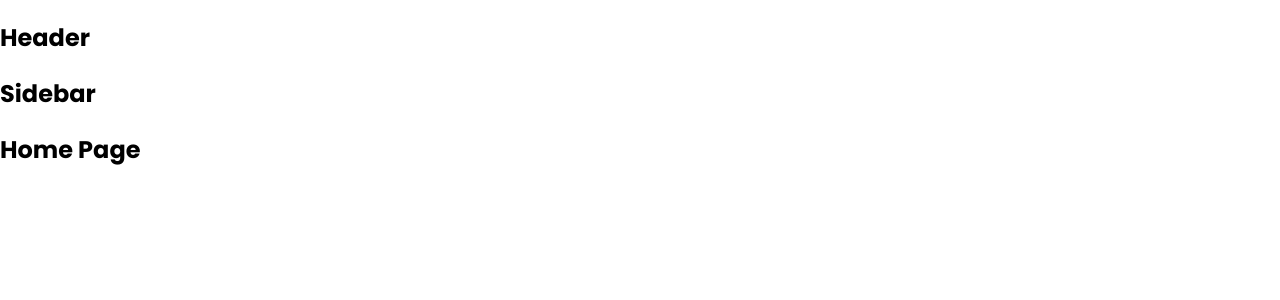
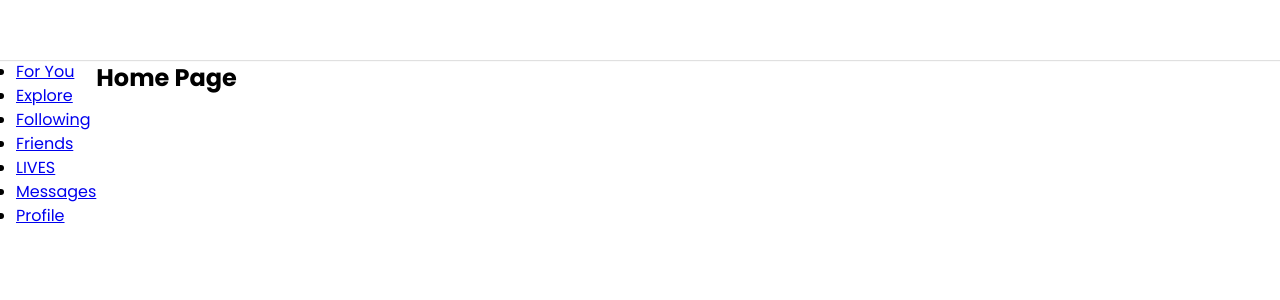
Before and after one commit to Dangtruong-DUT/Tiktok-App-Clone-Backend-V1, a React (Create React App) app: page / in a window 1280 px wide. Shown: the top 300 px of the page. Built offline with nearby package versions, Linux system fonts and the light colour scheme.

Commit message:
dung base defaulLayout hoan thanh

```diff
--- a/package.json
+++ b/package.json
@@ -6,6 +6,7 @@
     "@testing-library/jest-dom": "^5.16.4",
     "@testing-library/react": "^13.1.1",
     "@testing-library/user-event": "^13.5.0",
+    "classnames": "^2.5.1",
     "normalize.css": "^8.0.1",
     "react": "^18.3.1",
     "react-dom": "^18.3.1",
--- a/src/components/GlobalStyles/GlobalStyles.scss
+++ b/src/components/GlobalStyles/GlobalStyles.scss
@@ -2,11 +2,17 @@
 @import url('https://fonts.googleapis.com/css2?family=Poppins:ital,wght@0,100;0,200;0,300;0,400;0,500;0,600;0,700;0,800;0,900;1,100;1,200;1,300;1,400;1,500;1,600;1,700;1,800;1,900&display=swap');
 
 * {
-    box-sizing: border-box;
+    box-sizing: border-box !important;
+    margin: 0;
+    padding: 0;
 }
 
 :root {
     --primary-cl: #fe2c55;
+
+    // Default Layout
+    --default-layout-header-height: 60px;
+    --default-layout-content-margin-RL: 16px;
 }
 
 html {
@@ -18,4 +24,35 @@ body {
     font-size: 1.6rem;
     line-height: 1.5;
     text-rendering: optimizeSpeed; // optimize display font
+    overflow: overlay;
 }
+
+html ::-webkit-scrollbar {
+    border-radius: 0px;
+    width: 8px;
+}
+
+html *::-webkit-scrollbar {
+    border-radius: 0;
+    width: 8px;
+}
+
+html ::-webkit-scrollbar-thumb {
+    border-radius: 4px;
+    background-color: rgba(22, 24, 35, 0.06);
+}
+
+html *::-webkit-scrollbar-thumb {
+    border-radius: 4px;
+    background-color: rgba(22, 24, 35, .06);
+}
+
+html ::-webkit-scrollbar-track {
+    border-radius: 0px;
+    background-color: rgba(0, 0, 0, 0);
+}
+
+html *::-webkit-scrollbar-track {
+    border-radius: 0;
+    background-color: rgba(0, 0, 0, 0);
+}
--- /dev/null
+++ b/src/components/Layout/DefaultLayout/DefaultLayout.module.scss
@@ -0,0 +1,16 @@
+.wrapper {
+    display: flex;
+    flex-direction: column;
+    align-items: center;
+}
+
+.container {
+    width:calc(100% - 32px);
+    display: flex;
+    margin-left: var(--default-layout-content-margin-RL);
+    margin-right: var(--default-layout-content-margin-RL);
+    justify-content: space-between;
+}
+.content {
+   flex-grow: 1;
+}
--- /dev/null
+++ b/src/components/Layout/DefaultLayout/Header/Header.module.scss
@@ -0,0 +1,12 @@
+.wrapper {
+    display: flex;
+    justify-content: space-between;
+    height: var(--default-layout-header-height);
+    width: 100%;
+    box-shadow: rgba(0, 0, 0, 0.12) 0px 1px 1px;
+}
+.content {
+    margin-left:var(--default-layout-content-margin-RL);
+    margin-right: var(--default-layout-content-margin-RL);
+    height: 100%;
+}
--- a/src/components/Layout/DefaultLayout/Header/index.js
+++ b/src/components/Layout/DefaultLayout/Header/index.js
@@ -1,5 +1,18 @@
+import classNames from "classnames/bind";
+import styles from "./Header.module.scss"
+
+const cx = classNames.bind(styles);
+
 function Header() {
-    return <h2>Header</h2>;
+    return (
+        <header className={cx("wrapper")}>
+            <div className={cx("content")}>
+                <div className="logo">
+                    <a href="#!"><svg xmlns="http://www.w3.org/2000/svg" width="118" height="42" fill="currentColor" alt="TikTok"></svg></a>
+                </div>
+            </div>
+        </header>
+    );
 }
 
 export default Header;
--- /dev/null
+++ b/src/components/Layout/DefaultLayout/Sidebar/Sidebar.module.scss
@@ -0,0 +1,3 @@
+.wrapper {
+    max-width: 224px;
+}
--- /dev/null
+++ b/src/components/Layout/DefaultLayout/Sidebar/index.js
@@ -0,0 +1,24 @@
+import classNames from "classnames/bind"
+import styles from "../DefaultLayout.module.scss"
+
+const cx = classNames.bind(styles);
+
+function Sidebar() {
+    return (
+        <aside className = { cx("wrapper")}>
+            <nav className ={ cx("content")}>
+                <ul>
+                    <li><a href="#">For You</a></li>
+                    <li><a href="#">Explore</a></li>
+                    <li><a href="#">Following</a></li>
+                    <li><a href="#">Friends</a></li>
+                    <li><a href="#">LIVES</a></li>
+                    <li><a href="#">Messages</a></li>
+                    <li><a href="#">Profile</a></li>
+                </ul>
+            </nav>
+        </aside>
+    );
+}
+
+export default Sidebar;
--- a/src/components/Layout/DefaultLayout/index.js
+++ b/src/components/Layout/DefaultLayout/index.js
@@ -1,13 +1,17 @@
+import classNames from "classnames/bind";
+import styles from "./DefaultLayout.module.scss"
 import Header from "./Header";
-import Sidebar from "../components/Sidebar";
+import Sidebar from "./Sidebar";
+
+const cx = classNames.bind(styles);
 
 function DefaultLayout({children}) {
     return (
-        <div>
-            <Header></Header>
-            <div className="container">
-                <Sidebar></Sidebar>
-                <main className="container">
+        <div className ={cx("wrapper")}>
+            <Header/>
+            <div className={cx("container")}>
+                <Sidebar/>
+                <main className={cx("content")}>
                     {children}
                 </main>
             </div>
--- /dev/null
+++ b/src/components/Layout/UploadLayout/UploadLayout.module.scss
@@ -0,0 +1,8 @@
+.wrapper {
+    height: 60px;
+    box-shadow: rgba(0, 0, 0, 0.12) 0px 1px 1px;
+}
+.content {
+    margin-left: 16px;
+    margin-right: 16px;
+}
--- a/src/components/Layout/UploadLayout/index.js
+++ b/src/components/Layout/UploadLayout/index.js
@@ -1,5 +1,5 @@
 import Header from "./Header";
-import Sidebar from "../components/Sidebar";
+import Sidebar from "./Sidebar";
 
 function UploadLayout({children}) {
     return (
```
Also changed, not shown: src/components/Layout/UploadLayout/Sidebar/index.js (renamed from src/components/Layout/components/Sidebar/index.js), 1 other file (tests, documents, lock files or other folders).
